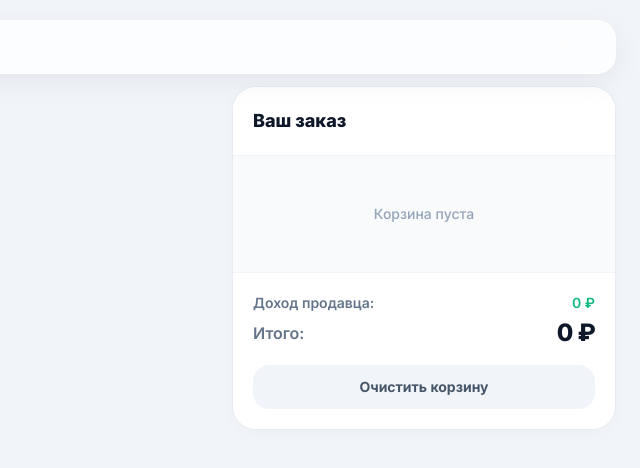
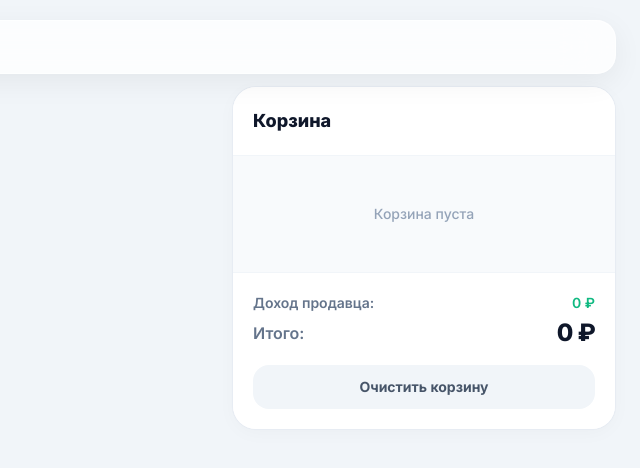
Before and after one commit to Esteem-pro/test, a plain HTML site: page index.html in a window 1280 px wide. Shown: the full height of the page, 640-1280 px from the left. Drawn offline with nearby package versions, Linux system fonts and the light colour scheme; no server answers.

Commit message:
Modify cart widget height and change title to 'Корзина'
Updated the cart widget's height and title in index.html.

```diff
--- a/index.html
+++ b/index.html
@@ -85,7 +85,7 @@
 
 <!-- КОРЗИНА (ОСТРОВОК) -->
 <!-- 1. Добавили ограничение по высоте для ПК: md:max-h-[calc(100vh-8rem)] и опустили ниже под поиск: md:top-28 -->
-<div id="esCartWidget" class="mobile-cart-sheet md:transform-none fixed md:sticky md:top-24 bottom-4 inset-x-0 md:bottom-auto z-50 md:z-10 w-full md:w-80 lg:w-96 bg-transparent flex flex-col mx-auto px-4 sm:px-6 md:px-0 md:max-h-[calc(100vh-7rem)]">
+<div id="esCartWidget" class="mobile-cart-sheet md:transform-none fixed md:sticky md:top-[106px] bottom-4 inset-x-0 md:bottom-auto z-50 md:z-10 w-full md:w-80 lg:w-96 bg-transparent flex flex-col mx-auto px-4 sm:px-6 md:px-0 md:max-h-[calc(100vh-130px)] md:mt-0">
 
     <!-- 2. Заменили h-full на flex-1 min-h-0, чтобы блок уважал ограничение родителя по высоте -->
     <div class="bg-white rounded-[1.2rem] md:rounded-[1.5rem] border border-slate-200/80 shadow-[0_12px_40px_-10px_rgba(0,0,0,0.15)] md:shadow-[0_4px_20px_-2px_rgba(0,0,0,0.03)] flex flex-col flex-1 min-h-0 overflow-hidden">
@@ -94,7 +94,7 @@
 <!-- Добавлен touch-none md:touch-auto для защиты от случайного свайпа по шапке -->
 <div class="cart-header-border p-4 sm:p-5 border-b border-slate-100 flex justify-between items-center bg-slate-900 md:bg-white text-white md:text-slate-900 cursor-pointer md:cursor-default transition-colors shrink-0 touch-none md:touch-auto" onclick="toggleMobileCart()">
     <div class="flex items-center gap-2">
-        <h2 class="font-extrabold text-lg">Ваш заказ</h2>
+        <h2 class="font-extrabold text-lg">Корзина</h2>
         <span id="cart-count-badge" class="bg-blue-500 md:bg-slate-100 md:text-slate-600 text-white text-xs font-bold px-2 py-0.5 rounded-full hidden">0</span>
     </div>
     <svg id="mobile-cart-arrow" class="w-6 h-6 md:hidden transition-transform" fill="none" stroke="currentColor" viewBox="0 0 24 24"><path stroke-linecap="round" stroke-linejoin="round" stroke-width="2" d="M5 15l7-7 7 7"></path></svg>
```
